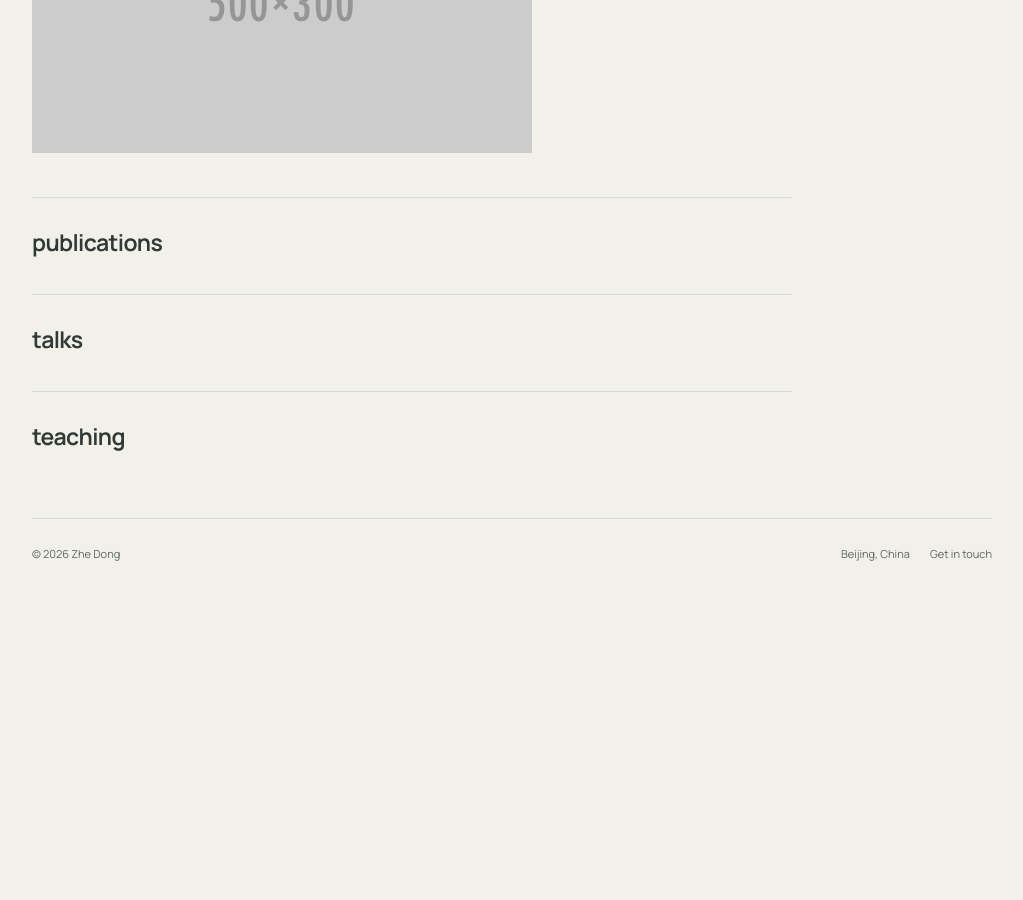
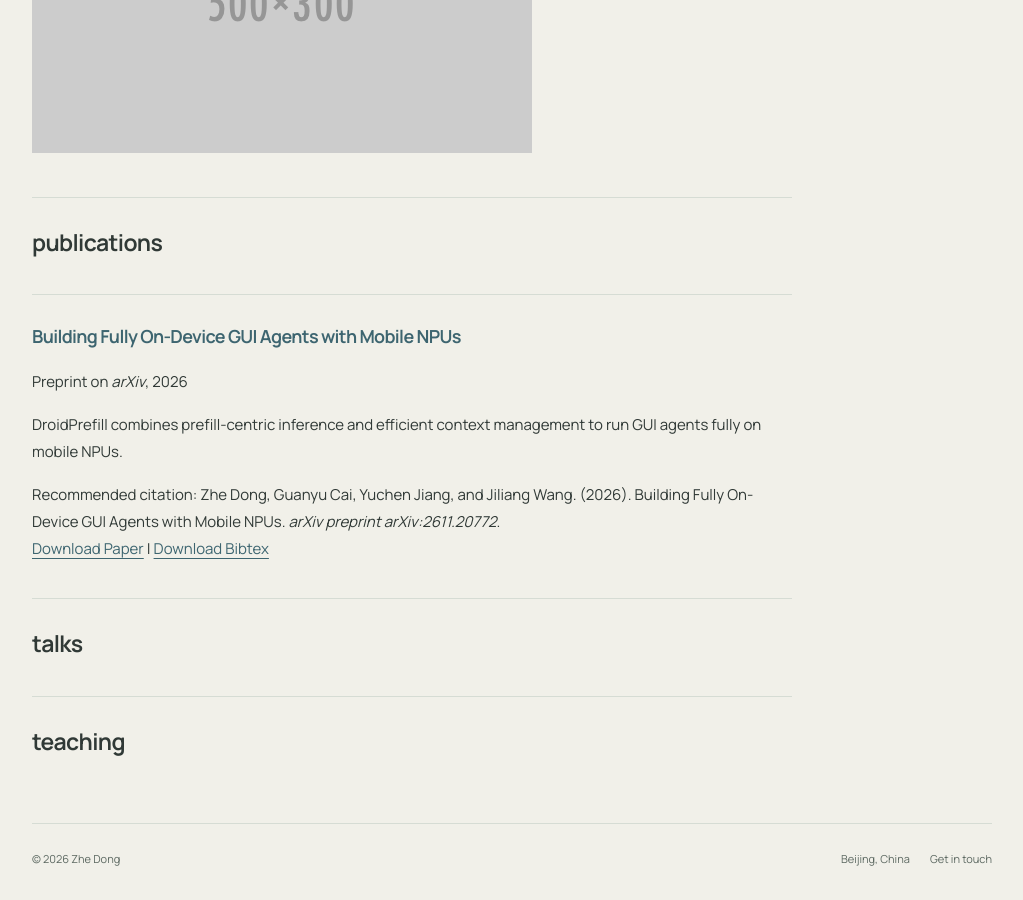
Before and after one commit to Adam-THU/Adam-THU.github.io, a Jekyll site: the page built from _pages/collection-archive.html, in a window 1280 px wide and 900 px high, scrolled down 1131 px. Shown: the whole window, without its empty margins (128-1151 px from the left). Built offline with Jekyll 4.4.1, drawn with Linux system fonts in a browser that asks for light colours; before the commit the page ends 1727 px from its top, so only the background shows below that.

Commit message:
Add DroidPrefill arXiv preprint to publications and CV

```diff
--- a/_data/cv.json
+++ b/_data/cv.json
@@ -73,7 +73,15 @@
   "skills": [],
   "languages": [],
   "references": [],
-  "publications": [],
+  "publications": [
+    {
+      "name": "Building Fully On-Device GUI Agents with Mobile NPUs",
+      "publisher": "arXiv preprint arXiv:2611.20772",
+      "releaseDate": "2026-11-16",
+      "website": "https://arxiv.org/abs/2611.20772",
+      "summary": "Zhe Dong, Guanyu Cai, Yuchen Jiang, and Jiliang Wang. DroidPrefill combines prefill-centric inference and efficient context management for fully on-device GUI agents on mobile NPUs."
+    }
+  ],
   "presentations": [],
   "teaching": [],
   "portfolio": [],
--- a/_includes/archive-single.html
+++ b/_includes/archive-single.html
@@ -41,7 +41,7 @@
         {% if post.collection == 'teaching' %}
           <p> {{ post.type }}, <i>{{ post.venue }}</i>, {{ post.date | default: "1900-01-01" | date: "%Y" }} </p>
         {% elsif post.collection == 'publications' %}
-          <p>Published in <i>{{ post.venue }}</i>, {{ post.date | default: "1900-01-01" | date: "%Y" }} </p>
+          <p>{% if post.status == 'preprint' %}Preprint on <i>arXiv</i>{% else %}Published in <i>{{ post.venue }}</i>{% endif %}, {{ post.date | default: "1900-01-01" | date: "%Y" }} </p>
         {% elsif post.date %}
          <p class="page__date"><strong><i class="fa fa-fw fa-calendar" aria-hidden="true"></i> {{ site.data.ui-text[site.locale].date_label | default: "Published:" }}</strong> <time datetime="{{ post.date | default: "1900-01-01" | date_to_xmlschema }}">{{ post.date | default: "1900-01-01" | date: "%B %d, %Y" }}</time></p>
         {% endif %}
--- /dev/null
+++ b/_publications/2026-11-16-droidprefill.md
@@ -0,0 +1,23 @@
+---
+title: "Building Fully On-Device GUI Agents with Mobile NPUs"
+collection: publications
+category: preprints
+status: preprint
+permalink: /publication/droidprefill/
+date: 2026-11-16
+venue: "arXiv preprint"
+excerpt: "DroidPrefill combines prefill-centric inference and efficient context management to run GUI agents fully on mobile NPUs."
+paperurl: "https://arxiv.org/pdf/2611.20772"
+bibtexurl: "/files/droidprefill.bib"
+citation: 'Zhe Dong, Guanyu Cai, Yuchen Jiang, and Jiliang Wang. (2026). Building Fully On-Device GUI Agents with Mobile NPUs. <i>arXiv preprint arXiv:2611.20772</i>.'
+---
+
+**Zhe Dong**, Guanyu Cai, Yuchen Jiang, and Jiliang Wang
+
+DroidPrefill is an architecture for running mobile GUI agents entirely on smartphone NPUs. It combines prefill-centric inference with efficient context management to reduce autoregressive decoding and keep decision-critical information within a fixed compiled context budget.
+
+In controlled comparisons with the autoregressive T3A+ baseline on commercial smartphones, DroidPrefill reduces per-step inference latency by up to **85.0%** while improving task success rate by up to **24.6%**.
+
+This work is a **preprint**.
+
+[View on arXiv](https://arxiv.org/abs/2611.20772)
--- /dev/null
+++ b/files/droidprefill.bib
@@ -0,0 +1,9 @@
+@misc{dong2026building,
+  title = {Building Fully On-Device GUI Agents with Mobile NPUs},
+  author = {Zhe Dong and Guanyu Cai and Yuchen Jiang and Jiliang Wang},
+  year = {2026},
+  eprint = {2611.20772},
+  archivePrefix = {arXiv},
+  primaryClass = {cs.AR},
+  url = {https://arxiv.org/abs/2611.20772}
+}
```
